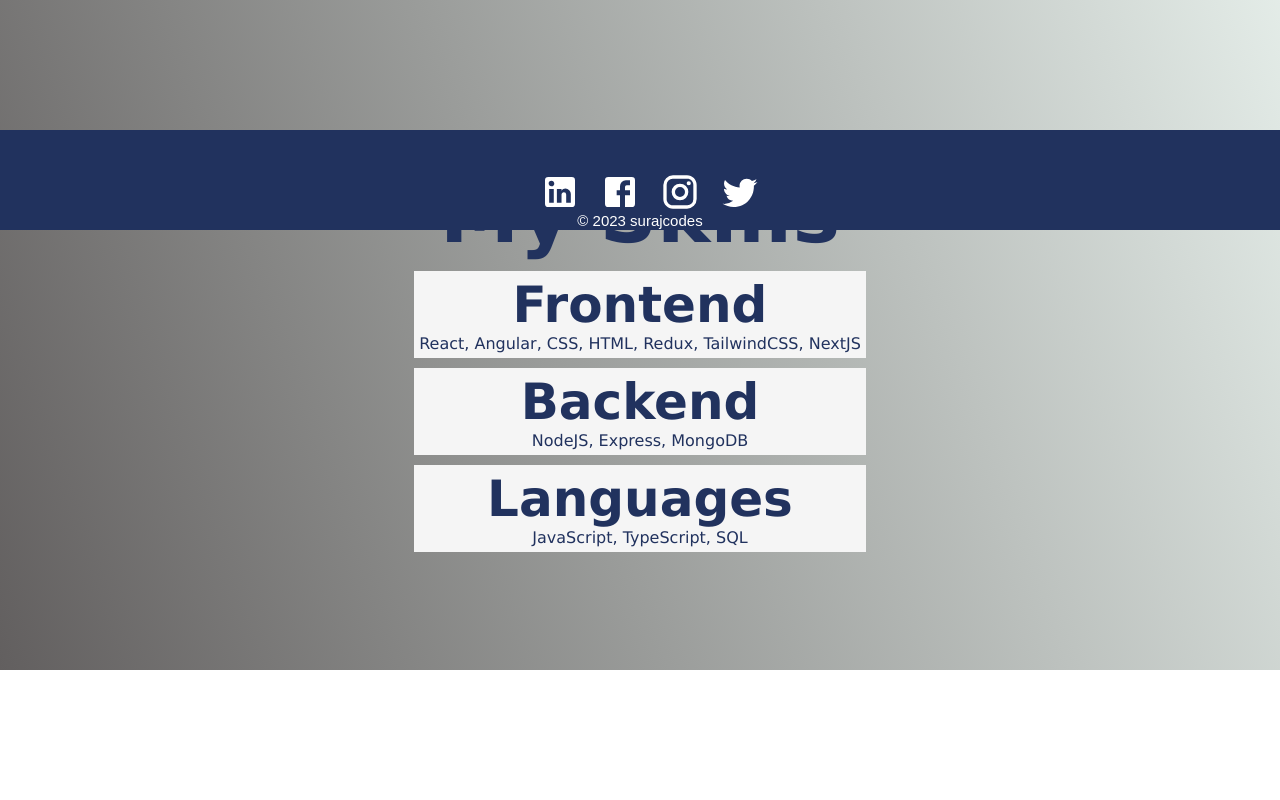
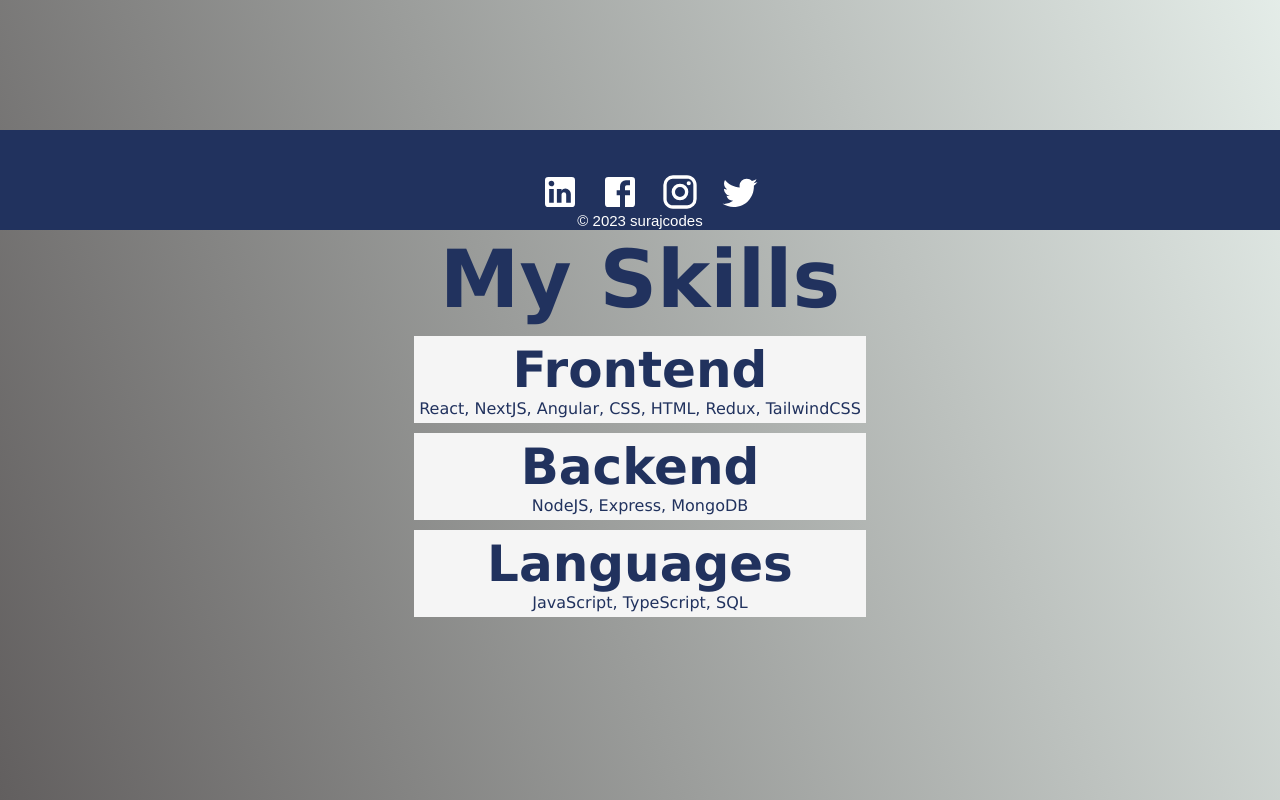
Before and after one commit to surajudeenadegoke/MyPortfolio, a React (Create React App) app: page / in a window 1280 px wide. Shown: the part 570-1370 px from the top of the page. Before the commit the page ends 1240 px from the top, so only its background shows below. Built offline with nearby package versions, Linux system fonts and the light colour scheme.

Commit message:
Home modified

```diff
--- a/src/pages/Home.js
+++ b/src/pages/Home.js
@@ -30,7 +30,7 @@ const Home = () => {
         <ul className="list">
           <li className="item">
             <h2>Frontend</h2>
-            <span>React, Angular, CSS, HTML, Redux, TailwindCSS, NextJS</span>
+            <span>React, NextJS, Angular, CSS, HTML, Redux, TailwindCSS</span>
           </li>
           <li className="item">
             <h2>Backend</h2>
--- a/src/styles/Home.css
+++ b/src/styles/Home.css
@@ -33,7 +33,7 @@
 }
 .skills {
   width: 100%;
-  height: calc(100vh - 180px);
+  height: calc(100vh - 50px);
   display: flex;
   flex-direction: column;
   justify-content: center;
```
